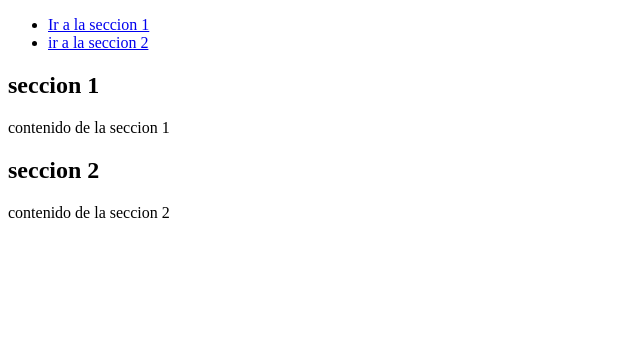
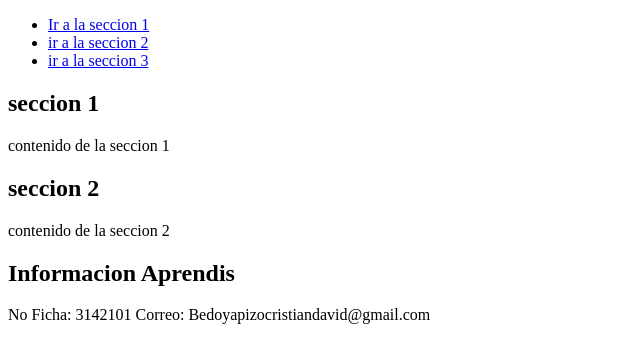
Before and after one commit to David-2311/Cristian-David-Bedoya-Pizo-c.c-1063808664, a plain HTML site: page vinculo.html in a window 1280 px wide. Shown: the whole page, without its empty margins (0-640 px from the left). Drawn offline with Linux system fonts and the light colour scheme.

Commit message:
vinculo.html modificado

```diff
--- a/vinculo.html
+++ b/vinculo.html
@@ -10,6 +10,7 @@
     <ul>
         <li><a href="#seccion 1">Ir a la seccion 1</a></li>
         <li><a href="#seccion 2">ir a la seccion 2</a></li>
+         <li><a href="#seccion 3">ir a la seccion 3</a></li>
     </ul>
   </nav>
 
@@ -23,5 +24,10 @@
     <h2>seccion 2</h2>
     <p>contenido de la seccion 2</p>
   </section>
+
+     <section id="seccion 3">
+    <h2>Informacion Aprendis</h2>
+    <p>No Ficha: 3142101 Correo: Bedoyapizocristiandavid@gmail.com</p>
+  </section>
 </body>
 </html>
```
